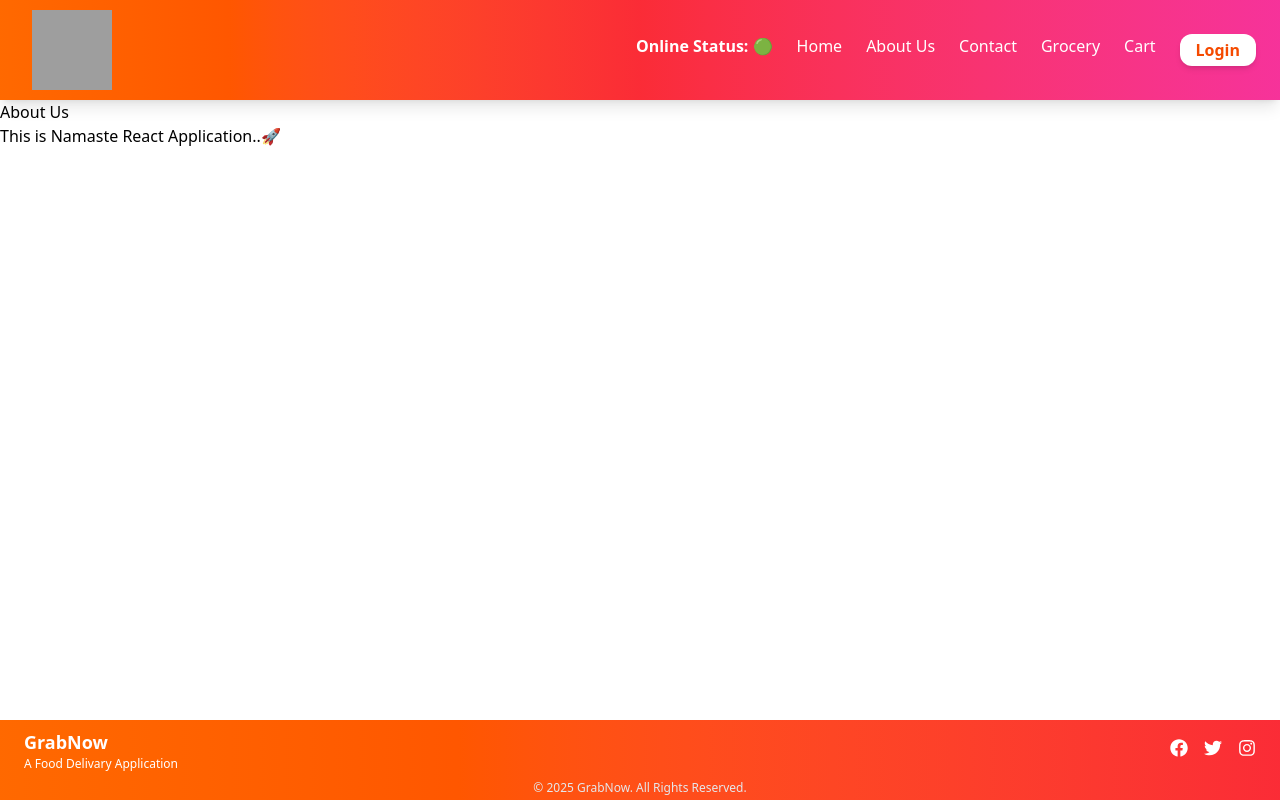
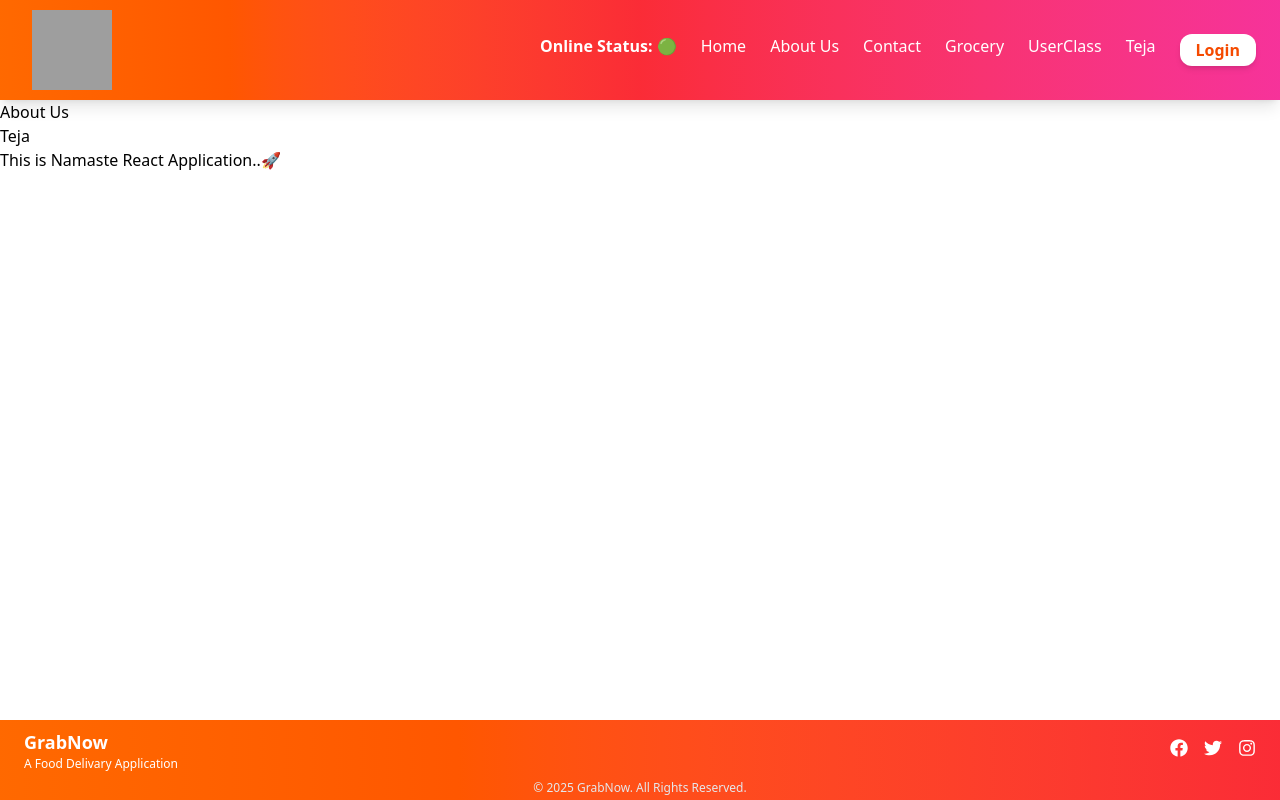
Before and after one commit to tirumalateja19/React, a React (Vite) app: page /about in a window 1280 px wide. Built offline with nearby package versions, Linux system fonts and the light colour scheme; grey boxes are pictures that could not be loaded.

Commit message:
ContextAPI 11-end

```diff
--- a/src/App.js
+++ b/src/App.js
@@ -1,4 +1,4 @@
-import React, { lazy, Suspense } from "react";
+import React, { lazy, Suspense, useEffect, useState } from "react";
 import ReactDOM from "react-dom/client";
 import { createBrowserRouter, RouterProvider, Outlet } from "react-router";
 import Header from "./components/Header";
@@ -8,10 +8,24 @@ import About from "./components/About.js";
 import Contact from "./components/Contact";
 import Restaurent_menu from "./components/RestMenu.js";
 import Error from "./components/Error.js";
+import UserClass from "./components/UserClass.js";
+import UserContext from "./components/UserContext.js";
 
 const Grocery = lazy(() => import("./components/Grocery.js"));
 
-const Container = () => (
+const Container = () => {
+  const [userName, setuserName] = useState();
+  useEffect(() => {
+    // here we can make an api call / auth and fetch user data
+    // this is some mock data
+    const data = {
+      name: "Teja",
+    };
+    setuserName(data.name);
+  }, []);
+  return (
+    <UserContext.Provider value={{ loggedInUser: userName, setuserName }}>
+      {/* to change the username from UI we are passing setuserName from context aloows access from other components */}
       <div className="flex flex-col min-h-screen">
         <Header />
         <main className="flex-grow">
@@ -19,7 +33,9 @@ const Container = () => (
         </main>
         <Footer />
       </div>
+    </UserContext.Provider>
   );
+};
 
 const appRouter = createBrowserRouter([
   {
@@ -28,6 +44,7 @@ const appRouter = createBrowserRouter([
     errorElement: <Error />,
     children: [
       { path: "/", element: <Body /> },
+      { path: "/user", element: <UserClass /> },
       { path: "/about", element: <About /> },
       { path: "/contact", element: <Contact /> },
       {
--- a/src/components/About.js
+++ b/src/components/About.js
@@ -1,6 +1,7 @@
 import User from "./User";
 import UserClass from "./UserClass";
 import React from "react";
+import UserContext from "./UserContext";
 class About extends React.Component {
   constructor(props) {
     // console.log("Parent Constructor");
@@ -15,6 +16,10 @@ class About extends React.Component {
     return (
       <div id="About-container">
         <h1>About Us</h1>
+
+        <UserContext.Consumer>
+          {({ loggedInUser }) => <h1>{loggedInUser}</h1>}
+        </UserContext.Consumer>
         <h2>This is Namaste React Application..🚀</h2>
         <br />
         {/* <UserClass /> */}
--- a/src/components/Body.js
+++ b/src/components/Body.js
@@ -1,16 +1,20 @@
 import resList from "../utils/mockdata";
 import RestCards from "./RestCards";
-import { useEffect, useState } from "react";
+import { useContext, useEffect, useState } from "react";
 import Shimmer from "./shimmer";
 import { RESTUARENTS } from "../utils/constants";
 import { Link } from "react-router";
 import "/index.css";
+import UserContext from "./UserContext";
 
 const Body = () => {
   const [listOfRestaurants, setListOfRestaurants] = useState([]);
   const [filteredRestaurantsData, setFilteredRestaurantsData] = useState([]);
 
   const [searchText, SetSearxhText] = useState("");
+
+  // similarly how we accessed loggedInUser from the UserContext using useContext hook in header, now we are accessing the setuserName from the UserContext only, but from app.js updated version that is UserContextProvider
+  const { setuserName, loggedInUser } = useContext(UserContext);
 
   useEffect(() => {
     fetchData();
@@ -68,6 +72,14 @@ const Body = () => {
             Top Rated Restaurants
           </button>
         </div>
+        <div className="flex  m-4 p-4">
+          <label className="text-lg font-semibold mr-1.5">UserName :</label>
+          <input
+            className="border border-solid border-[#FB7117] shadow-xl p-0.5"
+            value={loggedInUser}
+            onChange={(e) => setuserName(e.target.value)}
+          />
+        </div>
       </div>
       <div className="flex flex-wrap ml-8">
         {filteredRestaurantsData.map((restaurant) => (
--- a/src/components/Header.js
+++ b/src/components/Header.js
@@ -1,17 +1,21 @@
-import { useEffect, useState } from "react";
+import { useContext, useEffect, useState } from "react";
 import { LOGO_URL } from "../utils/constants";
 import { Link } from "react-router";
 import useOnlineStatus from "../utils/useOnlineStatus";
+import UserContext from "./UserContext";
 
 const Header = () => {
   const [btnName, setBtnName] = useState("Login");
   const isOnline = useOnlineStatus();
+  // Here we are accessing the UserContext using the react hook useContext
+  const { loggedInUser } = useContext(UserContext);
 
   return (
     <div className="header">
-      <div className="flex justify-between items-center shadow-lg px-6 py-2 h-[100px]
-                      bg-gradient-to-r from-orange-500 via-red-500 to-pink-500">
-
+      <div
+        className="flex justify-between items-center shadow-lg px-6 py-2 h-[100px]
+                      bg-gradient-to-r from-orange-500 via-red-500 to-pink-500"
+      >
         <div className="p-2">
           <img className="w-20 h-20" src={LOGO_URL} alt="Logo" />
         </div>
@@ -29,30 +33,50 @@ const Header = () => {
               </Link>
             </li>
             <li>
-              <Link className="text-white font-medium hover:underline" to="/about">
+              <Link
+                className="text-white font-medium hover:underline"
+                to="/about"
+              >
                 About Us
               </Link>
             </li>
             <li>
-              <Link className="text-white font-medium hover:underline" to="/contact">
+              <Link
+                className="text-white font-medium hover:underline"
+                to="/contact"
+              >
                 Contact
               </Link>
             </li>
             <li>
-              <Link className="text-white font-medium hover:underline" to="/grocery">
+              <Link
+                className="text-white font-medium hover:underline"
+                to="/grocery"
+              >
                 Grocery
               </Link>
             </li>
             <li>
-              <Link className="text-white font-medium hover:underline" to="/cart">
-                Cart
+              <Link
+                className="text-white font-medium hover:underline"
+                to="/user"
+              >
+                UserClass
               </Link>
+            </li>
+            <li>
+              <p className="text-white font-medium ">
+                {/* simply we can access the prop from useContext hook above */}
+                {loggedInUser}
+              </p>
             </li>
             <li>
               <button
                 className="bg-white text-orange-600 font-semibold px-4 py-1 rounded-xl shadow-md
-                           hover:bg-orange-500 hover:text-white transition-all"
-                onClick={() => setBtnName(btnName === "Login" ? "Logout" : "Login")}
+                           hover:bg-orange-500 hover:text-white transition-all cursor-pointer"
+                onClick={() =>
+                  setBtnName(btnName === "Login" ? "Logout" : "Login")
+                }
               >
                 {btnName}
               </button>
--- a/src/components/RestCategory.js
+++ b/src/components/RestCategory.js
@@ -1,10 +1,9 @@
 import { useState } from "react";
 import ItemsList from "./ItemsList";
 
-const RestCategory = ({ data }) => {
-  const [showItems, setShowItems] = useState(false);
+const RestCategory = ({ data, showIndex, setshowIndex }) => {
   const handleClick = () => {
-    setShowItems(!showItems);
+    setshowIndex();
   };
   return (
     <div className="w-6/12 mx-auto my-4 bg-gray-100 shadow-lg p-4">
@@ -14,7 +13,7 @@ const RestCategory = ({ data }) => {
         </span>
         <span className="cursor-pointer">🔻</span>
       </div>
-      <div>{showItems && <ItemsList items={data?.itemCards} />}</div>
+      <div>{showIndex && <ItemsList items={data?.itemCards} />}</div>
     </div>
   );
 };
--- a/src/components/RestMenu.js
+++ b/src/components/RestMenu.js
@@ -2,10 +2,13 @@ import Shimmer from "./shimmer";
 import { useParams } from "react-router";
 import useRestaurentMenu from "../utils/useRestaurentMenu";
 import RestCategory from "./RestCategory";
+import { useState } from "react";
 
 const Restaurent_menu = () => {
   const { resId } = useParams();
   const menuCards = useRestaurentMenu(resId);
+
+  const [showIndex, setshowIndex] = useState(null);
 
   if (menuCards === null) return <Shimmer />;
 
@@ -32,10 +35,12 @@ const Restaurent_menu = () => {
       <h3 className="font-bold">
         {cuisines.join(", ")} - {costForTwoMessage}{" "}
       </h3>
-      {categories.map((category) => (
+      {categories.map((category, index) => (
         <RestCategory
           key={category?.card?.card?.title}
           data={category?.card?.card}
+          showIndex={index == showIndex ? true : false}
+          setshowIndex={() => setshowIndex(index)}
         />
       ))}
     </div>
--- /dev/null
+++ b/src/components/UserContext.js
@@ -0,0 +1,8 @@
+import { createContext } from "react";
+// createCotext is used to create create a context which can be accessed anywhere
+
+// we created USerContext with some data loggedInUser of Teja
+const UserContext = createContext({
+  loggedInUser: "React",
+});
+export default UserContext;
```
Lines whose indentation alone changed are shown as unchanged.
